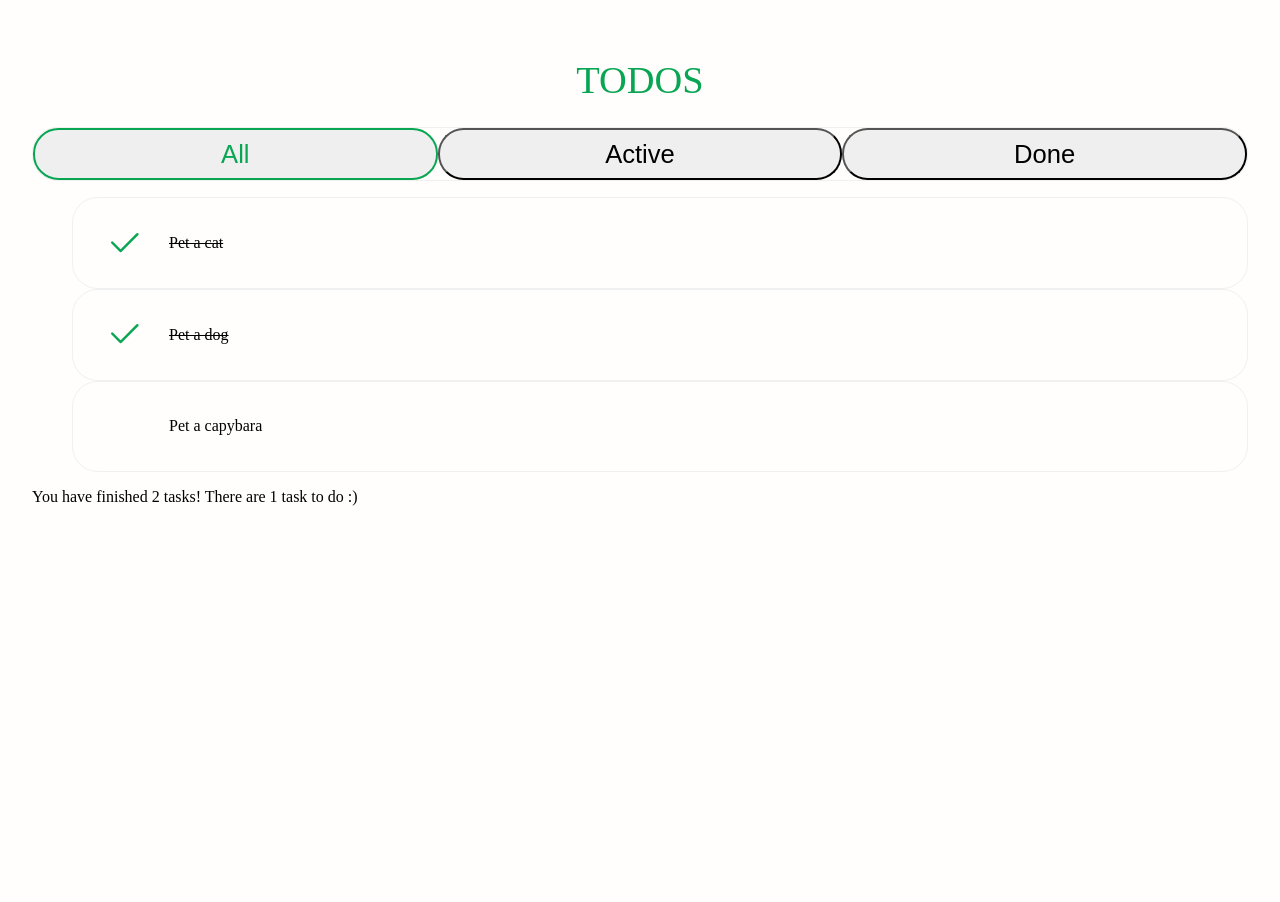
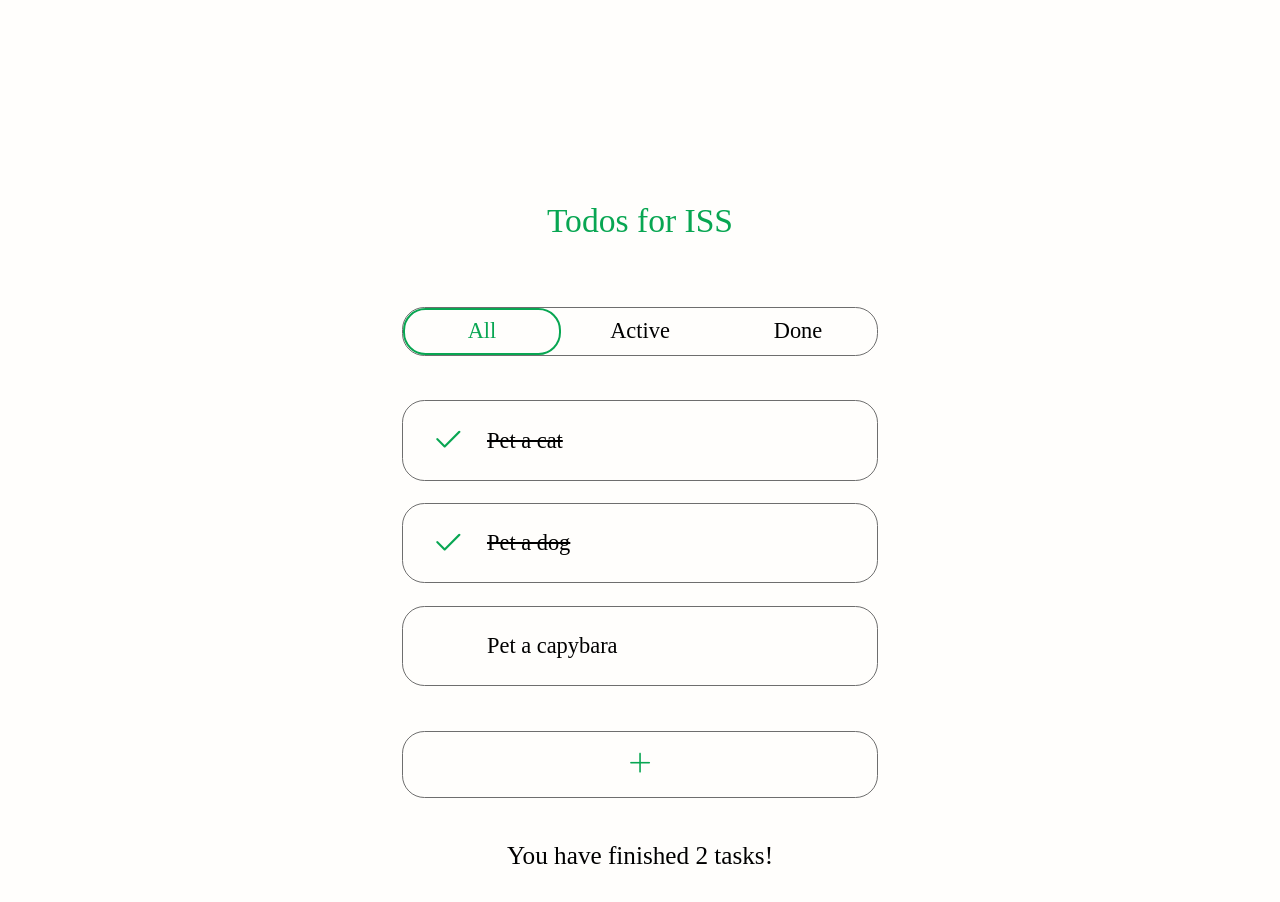
Before and after one commit to shevkate/iss-todo, a Vue app: page / in a window 1280 px wide. Shown: the top 902 px of the page. Before the commit the page ends 800 px from the top, so only its background shows below. Built offline with nearby package versions, Linux system fonts and the light colour scheme.

Commit message:
Add: styles, addNewToDo, deleting

```diff
--- a/src/App.vue
+++ b/src/App.vue
@@ -11,6 +11,7 @@
     @remove-todo="removeTodo"
 />
   </main>
+  <NewToDo @add-new-to-do="addNewToDo"/>
   <Footer :status="status"/>
 </template>
 
@@ -21,8 +22,9 @@ import ToDoList from "@/components/ToDoList.vue";
 import FiltersBar from "@/components/FiltersBar.vue";
 import { Todo } from './types/Todo';
 import { Filter } from './types/Filter';
-import {computed, ref, Ref} from "vue";
-import type {  ComputedRef } from 'vue'
+import { computed, ref } from "vue";
+import type { ComputedRef, Ref } from 'vue'
+import NewToDo from "@/components/NewToDo.vue";
 
 let items: Ref<Todo[]> | ComputedRef<Todo[]> | Todo[] = [
   { id: 0, text: 'Pet a cat', done: true },
@@ -32,7 +34,6 @@ let items: Ref<Todo[]> | ComputedRef<Todo[]> | Todo[] = [
 let todos: Ref<Todo[]> = ref(items);
 
 let activeFilter: Ref<Filter> = ref('All');
-
 
 const activeTodos: ComputedRef<Todo[]> = computed(() => {
   return todos.value.filter((todo: Todo) => !todo.done)
@@ -61,7 +62,7 @@ const status: ComputedRef<Status> = computed(() => {
   }
 })
 
-const addTodo = (todo: Todo): void => {
+const addNewToDo = (todo: Todo): void => {
   todos.value.push(todo)
 }
 
--- a/src/assets/base.css
+++ b/src/assets/base.css
@@ -29,13 +29,33 @@
 }
 
 body, html {
+  display: flex;
+  justify-content: center;
   margin: 0;
+  padding: 6.4rem 1.2rem;
+  font: var(--font-family-main);
+  font-size: var(--font-size-m);
+  background-color: var(--bg-color);
+}
+
+button {
   padding: 0;
-  width: 100%;
-  min-height: 100%;
-  background-color: var(--bg-color);
+  font: inherit;
+  background-color: transparent;
+  border: none;
 }
 
 * {
   box-sizing: border-box;
 }
+
+.text-input {
+  display: flex;
+  align-items: center;
+  padding: 0.8rem 1.6rem;
+  box-sizing: border-box;
+  font: inherit;
+  font-size: 1.6rem;
+  border: 0.1rem solid var(--light-color);
+  border-radius: 1.6rem;
+}
--- a/src/assets/main.css
+++ b/src/assets/main.css
@@ -1,8 +1,8 @@
 @import './base.css';
 
 #app {
-  max-width: 1280px;
-  margin: 0 auto;
-  padding: 2rem;
-  font-weight: normal;
+  display: flex;
+  flex-direction: column;
+  gap: 3.2rem;
+  width: 34rem;
 }
--- a/src/components/FiltersBar.vue
+++ b/src/components/FiltersBar.vue
@@ -39,7 +39,7 @@ defineEmits([
   display: grid;
   grid-template-columns: repeat(3, 1fr);
   box-sizing: border-box;
-  border: 0.1rem solid var(--light-color);
+  border: 0.1rem solid var(--color-border);
   border-radius: 1.6rem;
 }
 
--- a/src/components/NewToDo.vue
+++ b/src/components/NewToDo.vue
@@ -1,11 +1,110 @@
-<script setup>
+<template>
+  <section class="add-todo">
+    <div
+        v-if="isVisible"
+        class="add-todo__item"
+        @submit.prevent="$emit('addNewToDo',{
+          id: Date.now(),
+          text: todoText,
+          done: false
+        }, todoText = '')">
+      <button
+          class="close-button"
+          type="button"
+          @click="closeNewToDo"
+      >
+        <i class="bi bi-x"></i>
+      </button>
+      <div class="text-input text-input--focus">
+        <input v-model="todoText" class="input" />
+      </div>
+      <button class="button button--filled">Add task</button>
+    </div>
+    <button
+        v-else
+        class="add-todo__show-item-button"
+        @click="showNewToDo"
+    >
+      <i class="bi bi-plus-lg"></i>
+    </button>
+  </section>
+</template>
+
+<script setup lang="ts">
+import { Todo } from '@/types/Todo';
+import {defineEmits, ref} from "vue";
+import type { Ref, UnwrapRef } from 'vue'
+
+let isVisible: Ref<UnwrapRef<boolean>> = ref(false);
+
+let todoText: Ref<UnwrapRef<string>> = ref('');
+
+const showNewToDo = () => {
+  isVisible.value = true
+};
+
+const closeNewToDo = () => {
+  isVisible.value = false
+}
+
+  defineEmits([
+    'addNewToDo',
+  ])
 
 </script>
 
-<template>
+<style scoped>
+.add-todo {
+  display: grid;
+  gap: 1.6rem;
+}
 
-</template>
+.add-todo__show-item-button {
+  grid-template-columns: 1fr;
+  justify-items: center;
+  padding: 1.2rem 1.4rem;
+  color: var(--primary-color);
+  font-size: 1.9rem;
+  border: 0.1rem solid var(--color-border);
+  border-radius: 1.6rem;
+  transition: box-shadow 0.2s;
+}
 
-<style scoped>
+.add-todo__show-item-button:hover {
+  box-shadow: 0 1px 20px rgb(240 240 240 / 80%);
+}
+
+.add-todo__item {
+  display: grid;
+  gap: 1.6rem;
+  padding: 1.4rem 1.6rem 2rem;
+  border: 0.1rem solid var(--color-border);
+  border-radius: 1.6rem;
+  box-shadow: 0 1px 20px rgb(240 240 240 / 80%);
+}
+
+.add-todo__item .close-button {
+  justify-self: end;
+  font-size: 2rem;
+}
+
+.add-todo__form .close-button:hover {
+  color: var(--primary-color);
+}
+
+.text-input--focus {
+  border: 1px solid var(--primary-color);
+}
+
+.text-input .input {
+  flex-grow: 1;
+  padding: 0;
+  border: none;
+}
+
+.text-input .input:focus {
+  outline: none;
+}
+
 
 </style>
--- a/src/components/ToDoItem.vue
+++ b/src/components/ToDoItem.vue
@@ -32,26 +32,15 @@ defineEmits([
   align-items: center;
   gap: 1.6rem;
   padding: 1.6rem 2rem;
-  border: 0.1rem solid var(--light-color);
+  border: 0.1rem solid var(--color-border);
   border-radius: 1.6rem;
   transition: box-shadow 0.2s;
   cursor: pointer;
+  font-size: 1.6rem;
 }
 
 .todo-item:hover {
   box-shadow: 0 1px 20px rgb(240 240 240 / 80%);
-}
-
-.todo-item__text {
-  font-weight: 400;
-}
-
-.todo-item--high .todo-item__text {
-  font-weight: 500;
-}
-
-.todo-item--low .todo-item__text {
-  font-weight: 300;
 }
 
 .todo-item--done .todo-item__text {
@@ -89,7 +78,7 @@ defineEmits([
 
 .todo-item__remove-button {
   opacity: 0;
-  color: var(--secondary-color);
+  color: var(--color-border);
   transition: opacity 0.2s;
 }
 
--- a/src/components/ToDoList.vue
+++ b/src/components/ToDoList.vue
@@ -15,7 +15,7 @@ defineEmits([
 </script>
 
 <template>
-<ul>
+<ul class="todo-list">
   <ToDoItem
       v-for="todo in todos"
       :key="todo.id"
@@ -25,3 +25,13 @@ defineEmits([
   />
 </ul>
 </template>
+
+<style scoped>
+.todo-list {
+  display: grid;
+  gap: 1.6rem;
+  margin: 0;
+  padding: 0;
+  list-style: none;
+}
+</style>
--- a/src/components/layout/Footer.vue
+++ b/src/components/layout/Footer.vue
@@ -19,11 +19,13 @@ const pluralizeString = (count: number, noun: string, suffix = 's') =>
 <section class="footer">
   <span>
     You have finished {{status.done}} {{pluralizeString(status.done, 'task')}}!
-    There are {{status.active}} {{pluralizeString(status.active, 'task')}} to do :)
   </span>
   </section>
 </template>
 
 <style scoped>
-
+.footer {
+  font-size: 1.8rem;
+  text-align: center;
+}
 </style>
--- a/src/components/layout/Header.vue
+++ b/src/components/layout/Header.vue
@@ -4,7 +4,7 @@
 
 <template>
   <header class="header">
-    <span class="logo">TODOS</span>
+    <span class="logo">Todos for ISS</span>
   </header>
 </template>
 
```
